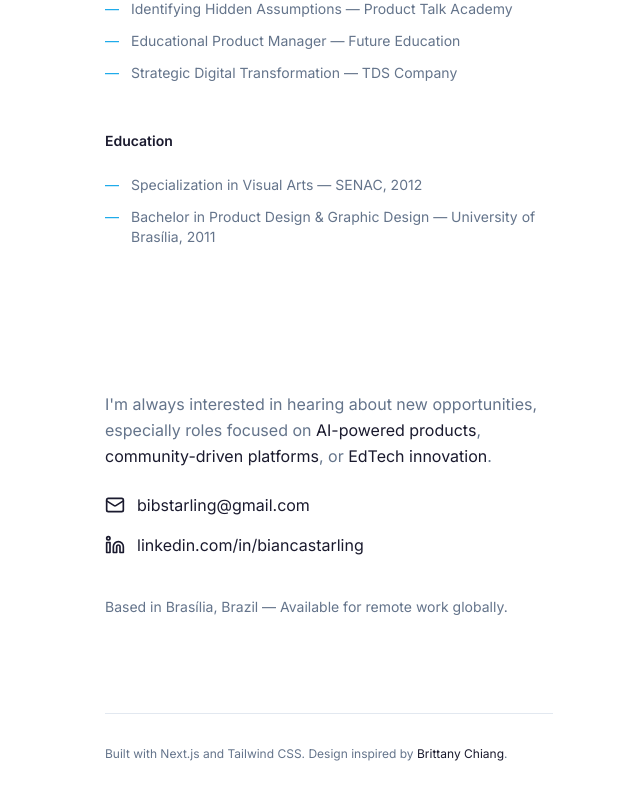
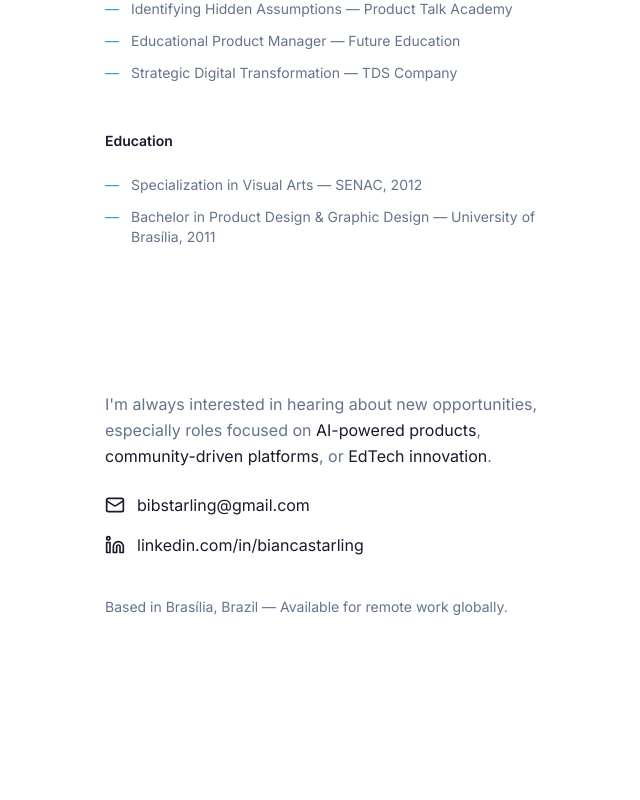
Before and after one commit to bibstarling/my-ai-app, a Next.js app: page / in a window 1280 px wide. Shown: the part 5688-6488 px from the top of the page, without its empty margins (631-1271 px from the left). After the commit the page ends 6401 px from the top, so only its background shows below. Built offline with nearby package versions, Linux system fonts and the light colour scheme; no server answers.

Commit message:
chore: remove footer text about framework and design inspiration

```diff
--- a/app/page.tsx
+++ b/app/page.tsx
@@ -553,21 +553,7 @@ export default function HomePage() {
           </div>
         </section>
 
-        {/* Footer */}
-        <footer className="mt-24 pt-8 border-t border-border">
-          <p className="text-xs text-muted">
-            Built with Next.js and Tailwind CSS. Design inspired by{' '}
-            <a
-              href="https://brittanychiang.com"
-              target="_blank"
-              rel="noopener noreferrer"
-              className="text-foreground hover:text-accent transition-colors"
-            >
-              Brittany Chiang
-            </a>
-            .
-          </p>
-        </footer>
+
       </main>
     </div>
   );
```
